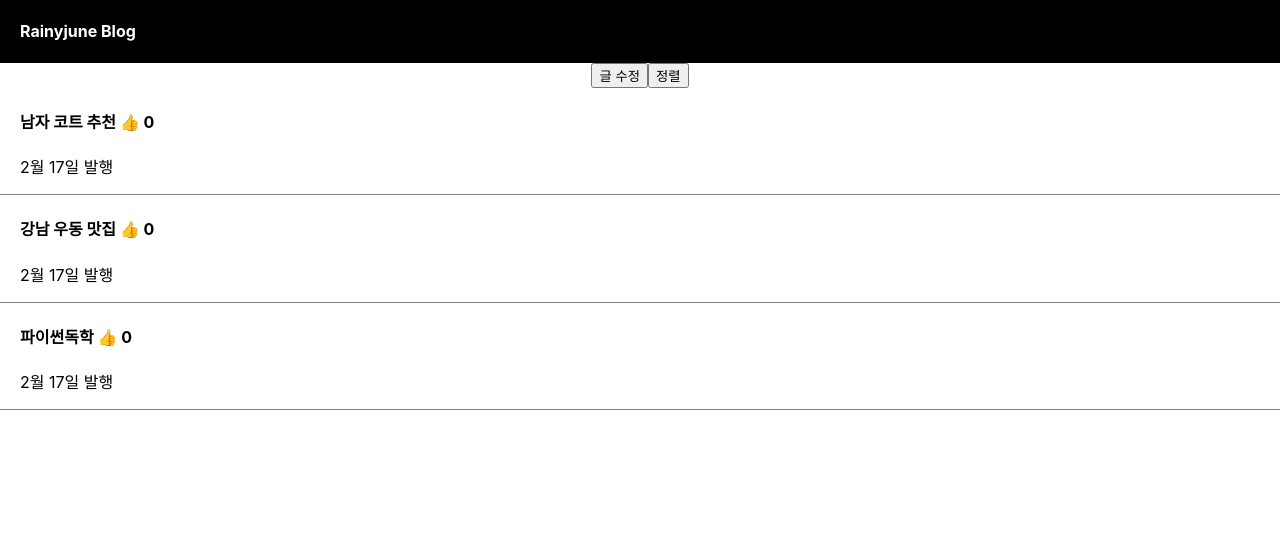
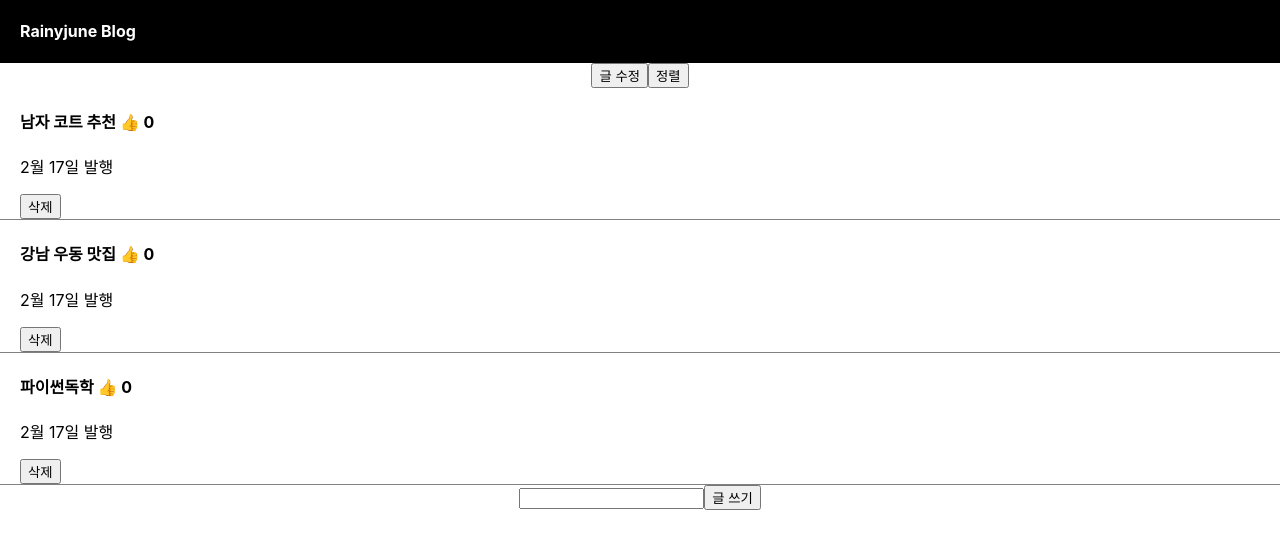
Before and after one commit to Rainyjune-Kr/ReactStudy, a React (Create React App) app in the folder blog/: page / in a window 1280 px wide. Shown: the top 548 px of the page. Built offline with nearby package versions, Linux system fonts and the light colour scheme.

Commit message:
input 실습

```diff
--- a/blog/src/App.js
+++ b/blog/src/App.js
@@ -8,6 +8,7 @@ function App() {
   let [cntLike, setCntLike] = useState([0, 0, 0]);
   let [modal, setModal] = useState('closed');
   let [showIdx, setShowIdx] = useState(0);
+  let [inputTagValue, setInputTagValue] = useState('');
 
   function updateCntLike(idx, value) {
     let copy = [...cntLike];
@@ -28,6 +29,20 @@ function App() {
       setModal('opened');
   }
 
+  function insertArticleTitle(idx, value) {
+    let copy = [...articleTitle];
+    let resultArray = [...copy.slice(0, idx), value, ...copy.slice(idx)];
+    setArticleTitle(resultArray);
+  }
+
+  function deleteArticleTitle(idx) {
+    let copy = [...articleTitle];
+    if (idx !== -1) {
+      copy.splice(idx, 1); // remove at
+    }
+    setArticleTitle(copy);
+  }
+
   return (
     <div className="App">
       <div className="black-nav">
@@ -45,12 +60,16 @@ function App() {
         articleTitle.map(function(title, arrIdx) {
           return (
             <div className="list" key={arrIdx}>
-              <h4 onClick={ () => { switchModal(); setShowIdx(arrIdx); } }>{ title } <span onClick={() => { updateCntLike(arrIdx, cntLike[arrIdx] + 1) }}>👍</span> {cntLike[arrIdx]} </h4>
+              <h4 onClick={ () => { switchModal(); setShowIdx(arrIdx); } }>{ title } <span onClick={(e) => { e.stopPropagation(); updateCntLike(arrIdx, cntLike[arrIdx] + 1) }}>👍</span> {cntLike[arrIdx]} </h4>
               <p>2월 17일 발행</p>
+              <button onClick={ () => { deleteArticleTitle(arrIdx) } }>삭제</button>
             </div>
           )
         })
       }
+
+      <input onChange={ (e) => { setInputTagValue(e.target.value); } }/>
+      <button onClick={ () => { insertArticleTitle(0, inputTagValue) } }>글 쓰기</button>
 
       {
         modal === 'opened' ? <Modal articleIdx={showIdx} updateArticleTitle={ () => { updateArticleTitle(0, '여자 코트 추천') } } articleTitle={ articleTitle }/> : null
```
